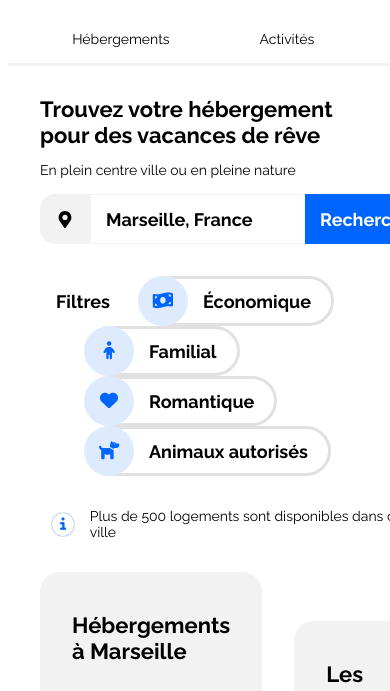
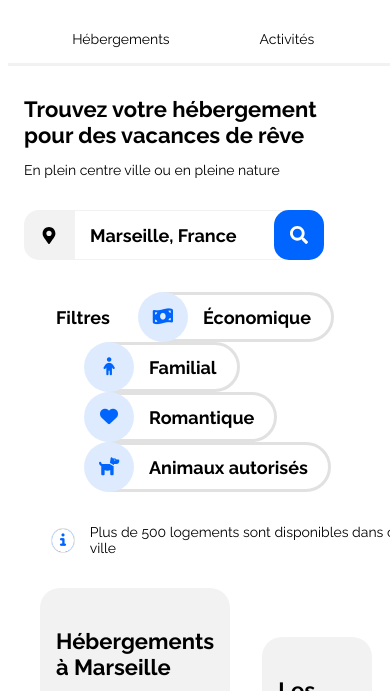
Before and after one commit to timotheethiry/oc-webdev-p02, a plain HTML site: page index.html in a window 390 px wide. Shown: the part 82-773 px from the top of the page. Drawn offline with Linux system fonts and the light colour scheme.

Commit message:
Made research section responsive
Add substitute button and display setting

```diff
--- a/style.css
+++ b/style.css
@@ -153,6 +153,12 @@ input
     padding: 17px 18px 0 18px;
 }
 
+/* form's text area */
+#town
+{
+   border: 1px solid #f2f2f2;
+}
+
 /* form's submit button */
 #search-button
 {
@@ -162,10 +168,9 @@ input
     color: white;
 }
 
-/* form's text area */
-#town
+#lens-button
 {
-   border: 1px solid #f2f2f2;
+    display: none;
 }
 
 
@@ -507,8 +512,14 @@ footer
 }
 
 
+
+
 @media screen and (max-width: 800px)
 {
+
+    /* || Header */
+
+
     header
     {
         margin-top: 2rem;
@@ -540,6 +551,10 @@ footer
 
 @media screen and (max-width: 600px)
 {
+
+    /* || Header */
+
+
     header
     {
         flex-wrap: wrap;
@@ -583,4 +598,36 @@ footer
         order: 2;
         margin-left: auto;
     }
+
+
+
+    /* || Research */
+
+
+    section
+    {
+        padding: 0 1rem 2rem 1rem;
+    }
+
+    form
+    {
+        margin-top: 2rem;
+    }
+
+    #search-button
+    {
+        display: none;
+    }
+
+    #lens-button
+    {
+        display: block;
+        border-radius: 15px;
+        border: #ff9A00;
+        background-color: #ff9A00;
+        filter: invert(100%);
+        padding: 16px;
+        height: 18px;
+        transform: translate(-15px, 0);
+    }
 }
```
Also changed, not shown: index.html (+3 -1 lines), images/icons/search-solid.svg (added).
